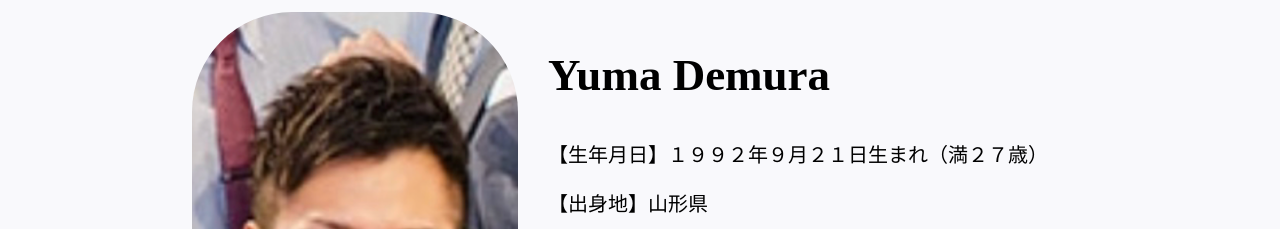
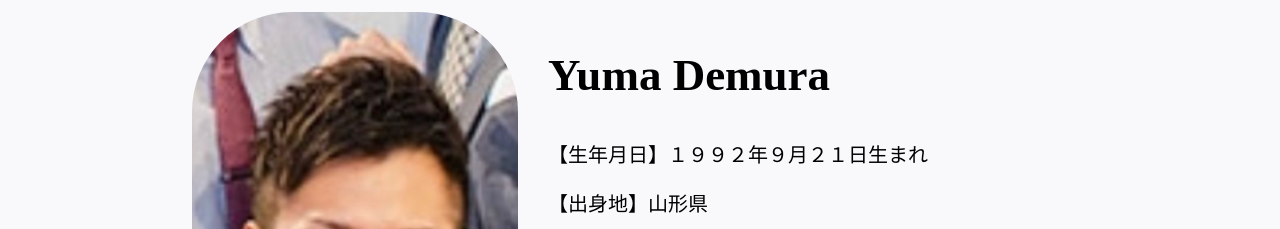
Before and after one commit to YumaDemura/myprofile, a plain HTML site: page index.html in a window 1280 px wide. Shown: the part 1220-1449 px from the top of the page. Drawn offline with Linux system fonts and the light colour scheme.

Commit message:
README.#4の内容を変更

```diff
--- a/index.html
+++ b/index.html
@@ -31,7 +31,7 @@
       <img class="img-picture" src="img/prf-img.png" alt="ミス">
       <div class="about-coments">
         <h2>Yuma Demura</h2>
-        <p>【生年月日】１９９２年９月２１日生まれ（満２７歳）</p>
+        <p>【生年月日】１９９２年９月２１日生まれ</p>
         <p>【出身地】山形県</p>
         <p>【経歴】鳶職人➡︎不動産➡︎フリーランスエンジニアを目指し勉強中！</p>
       </div>
```
